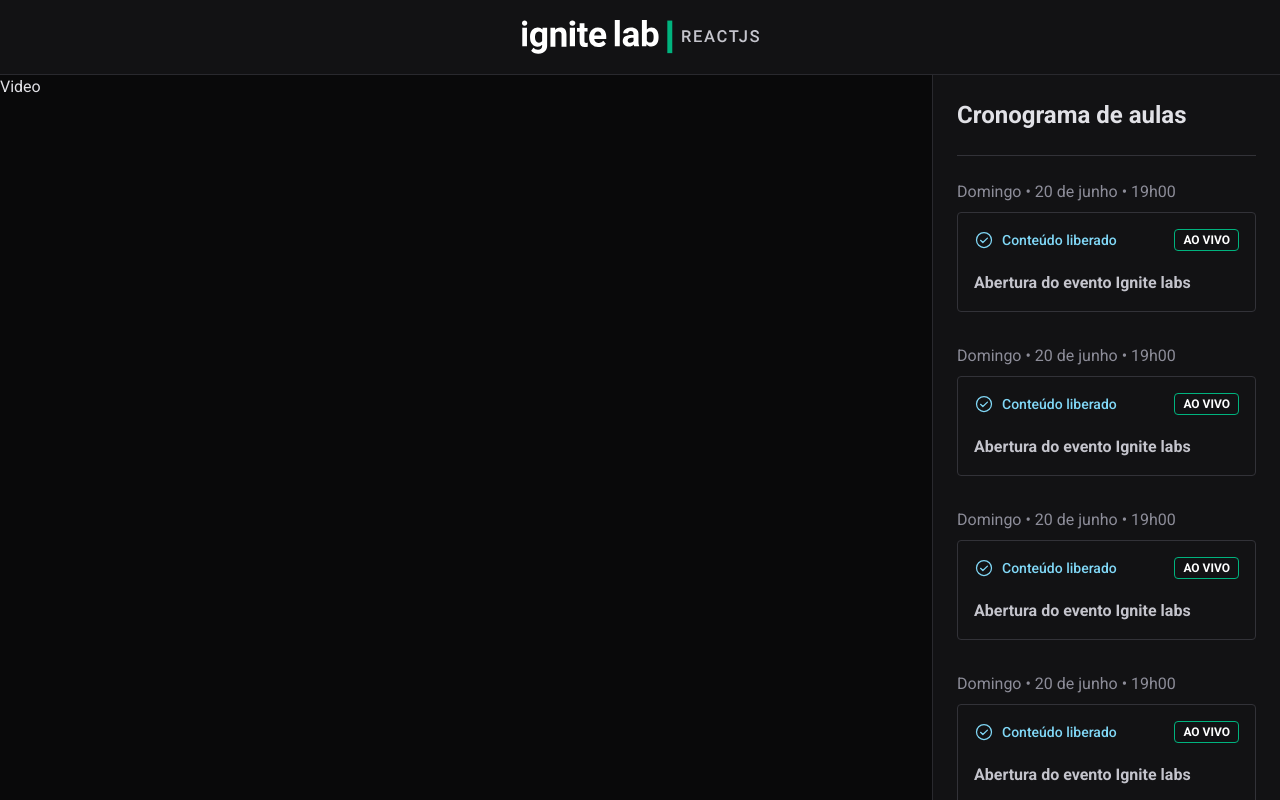
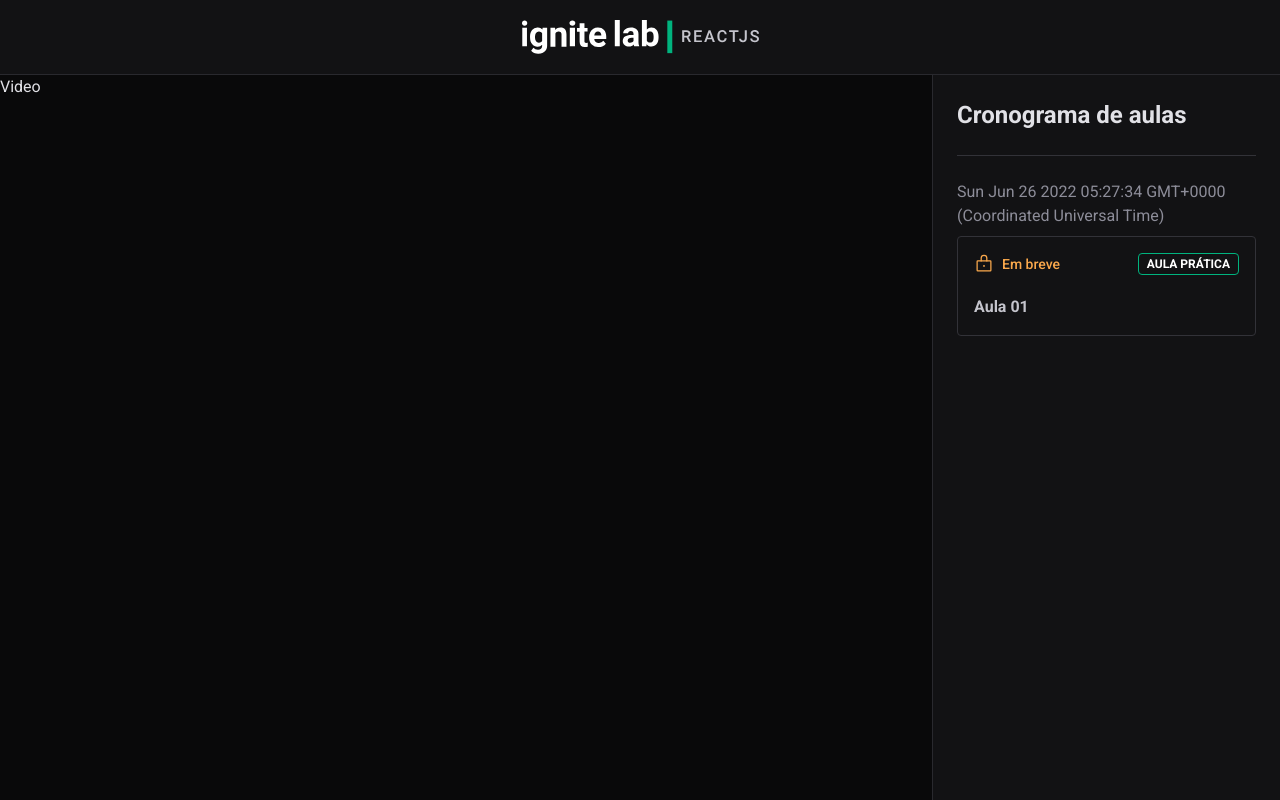
Before and after one commit to gabrielcaiana/ignite-lab-react-js, a React (Vite) app: page / in a window 1280 px wide. Shown: the top 800 px of the page. Built offline with nearby package versions, Linux system fonts and the light colour scheme.

Commit message:
config props lesson

```diff
--- a/src/components/Lesson.tsx
+++ b/src/components/Lesson.tsx
@@ -1,24 +1,41 @@
-import { CheckCircle } from 'phosphor-react'
+import { CheckCircle, Lock } from 'phosphor-react'
 
-export function Lesson() {
+interface LessonProps {
+  title: string;
+  slug: string;
+  availableAt: Date;
+  type: 'live' | 'class'
+}
+
+export function Lesson(props: LessonProps) {
+  const isLessonAvailable = false;
+
   return (
     <a href="#">
       <span className="text-gray-300">
-        Domingo • 20 de junho • 19h00
+        { props.availableAt.toString()}
       </span>
 
       <div className="rounded border border-gray-500 p-4 mt-2">
         <header className="flex items-center justify-between">
-          <span className="flex items-center gap-2 text-sm text-blue-500 font-medium">
-            <CheckCircle size={20} />
-            Conteúdo liberado
+          {isLessonAvailable ? (
+            <span className="flex items-center gap-2 text-sm text-blue-500 font-medium">
+              <CheckCircle size={20} />
+              Conteúdo liberado
           </span>
+          ) : (
+            <span className="flex items-center gap-2 text-sm text-orange-500 font-medium">
+              <Lock size={20} />
+              Em breve
+          </span>
+          )}
+
           <span className="text-xs rounded px-2 py-[0.125rem] text-white border border-green-300 font-bold">
-            AO VIVO
+            { props.type === 'live' ? 'AO VIVO' : 'AULA PRÁTICA'}
           </span>
         </header>
         <strong className="text-gray-200 mt-5 block">
-          Abertura do evento Ignite labs
+         { props.title }
         </strong>
       </div>
     </a>
--- a/src/components/Sidebar.tsx
+++ b/src/components/Sidebar.tsx
@@ -6,12 +6,12 @@ export function Sidebar() {
       <span className="font-bold text-2xl pb-6 mb-6 border-b border-gray-500 block">Cronograma de aulas</span>
 
       <div className="flex flex-col gap-8">
-        <Lesson />
-        <Lesson />
-        <Lesson />
-        <Lesson />
-        <Lesson />
-        <Lesson />
+        <Lesson
+          title="Aula 01"
+          slug="aula-01"
+          availableAt={new Date()}
+          type="class"
+        />
       </div>
     </aside>
   )
```
